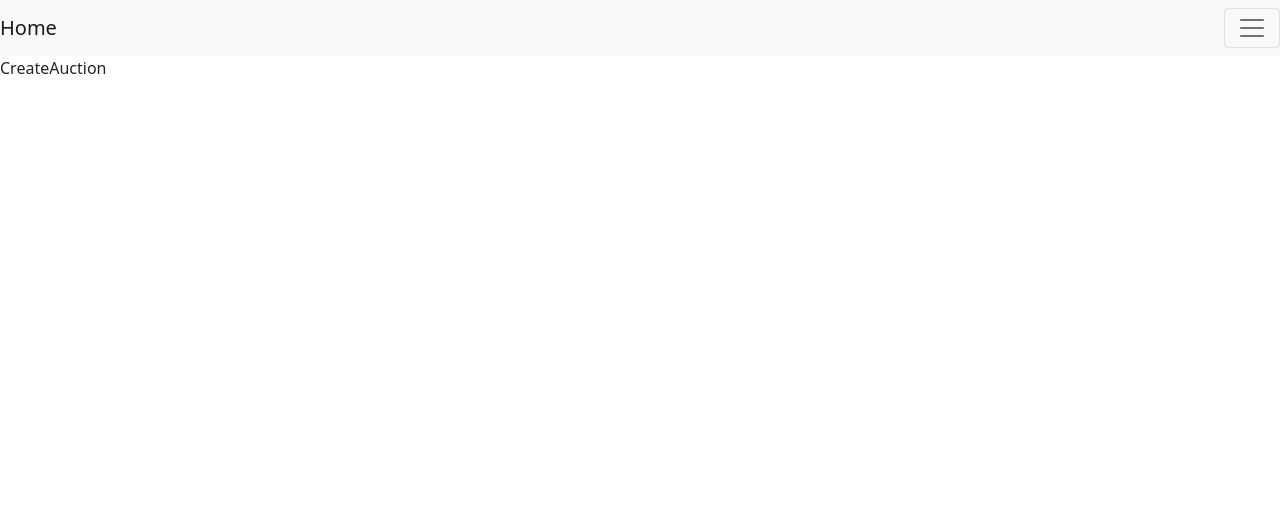
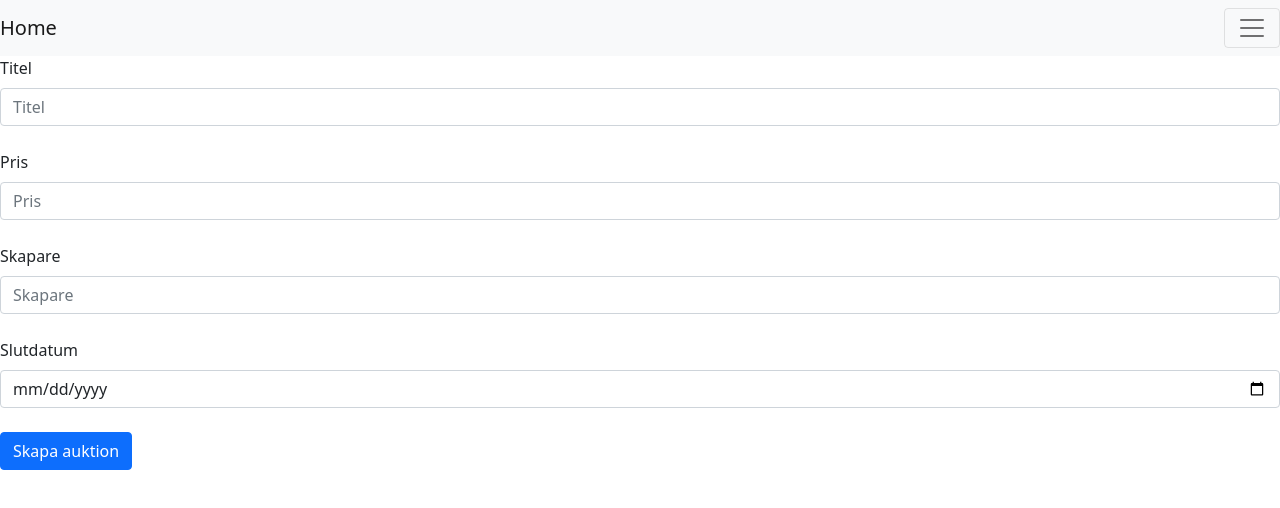
Before and after one commit to Odenstig/Grupparbete, a React (Create React App) app in the folder nackowski-app/: page /create in a window 1280 px wide. Shown: the top 508 px of the page. Built offline with nearby package versions, Linux system fonts and the light colour scheme.

Commit message:
Merge branch 'Development' of https://github.com/Odenstig/Grupparbete into Munter

```diff
--- a/nackowski-app/src/components/AuctionList.jsx
+++ b/nackowski-app/src/components/AuctionList.jsx
@@ -0,0 +1,39 @@
+import React from 'react';
+import { Button, Card, Carousel } from 'react-bootstrap';
+
+const AuctionList = ({list}) => {
+
+    let right = {
+        float: "right"
+    };
+
+    let card = {
+        height: "300px",
+        width: "20%",
+        margin:"20px",
+        float:"left"
+    }
+
+    let auctionList = list.map(auction=>{
+        return(
+        <Card style={card}>
+        <Card.Header>
+            <Card.Title>{auction.Titel}<span style={right}>{auction.SlutDatum}</span> </Card.Title>
+        </Card.Header>
+        <Card.Body>
+            <Card.Text>{auction.Beskrivning}</Card.Text>
+        </Card.Body>
+        <Card.Footer>
+            <Card.Text>{auction.SkapadAv}<span style={right}>{auction.Utropspris}</span></Card.Text>
+        </Card.Footer>
+
+        <Button>Mer</Button>
+        </Card>
+        );
+    });
+  return (
+    <div>{auctionList}</div>
+  );
+};
+
+export default AuctionList;
--- /dev/null
+++ b/nackowski-app/src/components/Search.jsx
@@ -0,0 +1,14 @@
+import {useRef} from 'react';
+
+const Search = ({callback}) => {
+
+    const searchVal = useRef();
+
+    return(
+        <>
+            <input type="text" ref={searchVal}/>
+            <button onClick = {() => {callback(searchVal.current.value)}}>Sök</button>
+        </>);
+};
+
+export default Search;
--- a/nackowski-app/src/components/views/CreateAuction.jsx
+++ b/nackowski-app/src/components/views/CreateAuction.jsx
@@ -1,10 +1,32 @@
 
 import React from 'react'
+import {Button} from 'react-bootstrap'
+import Form from 'react-bootstrap/Form'
 
 const CreateAuction = () => {
   return (
-    <div>CreateAuction</div>
-  )
-}
+    <Form >
 
-export default CreateAuction
+      <Form.Label>Titel</Form.Label>
+      <Form.Control  placeholder='Titel'/>
+      <br/>
+
+      <Form.Label>Pris</Form.Label>
+      <Form.Control  placeholder='Pris'/>
+      <br/>
+
+      <Form.Label>Skapare</Form.Label>
+      <Form.Control  placeholder='Skapare'/>
+      <br/>
+
+      <Form.Label>Slutdatum</Form.Label>
+      <Form.Control type="date"  placeholder='Slutdatum'/>
+      <br/>
+
+      <Button type='submit'>Skapa auktion</Button>
+
+    </Form>
+  );
+};
+
+export default CreateAuction;
--- a/nackowski-app/src/components/views/Home.jsx
+++ b/nackowski-app/src/components/views/Home.jsx
@@ -1,10 +1,11 @@
 
-import React from 'react'
+import React from 'react';
+import AuctionContainer from '../../containers/AuctionContainer';
 
 const Home = () => {
   return (
-    <div>Home</div>
-  )
-}
+    <AuctionContainer/>
+  );
+};
 
 export default Home
--- a/nackowski-app/src/containers/AuctionContainer.jsx
+++ b/nackowski-app/src/containers/AuctionContainer.jsx
@@ -0,0 +1,39 @@
+import React,{useEffect,useState} from 'react';
+import AuctionList from '../components/AuctionList';
+import Search from '../components/Search';
+
+const AuctionContainer = () => {
+
+    const[auctionList,setAuctionList] = useState([]);
+
+    useEffect(()=>{
+        let url = "http://nackowskis.azurewebsites.net/api/Auktion/2400/"
+
+        fetch(url)
+        .then(res=>res.json())
+        .then(data =>{
+            console.log(data)
+            setAuctionList(data);
+        })
+    },[]);
+
+    const search = (searchparam)=>{
+        // let url ="https://swapi.dev/api/people/?search=" + searchparam;
+
+        // fetch(url)
+        // .then(response=>response.json())
+        // .then(data=>{
+
+        //     setAuctionList(data);
+        // });
+    };
+
+  return (
+      <>
+      <Search callback = {search}/>
+      <AuctionList list = {auctionList}/>
+      </>
+  );
+};
+
+export default AuctionContainer;
```
Also changed, not shown: nackowski-app/src/components/Auction.jsx (+11 -0 lines), 1 other file (tests, documents, lock files or other folders).
